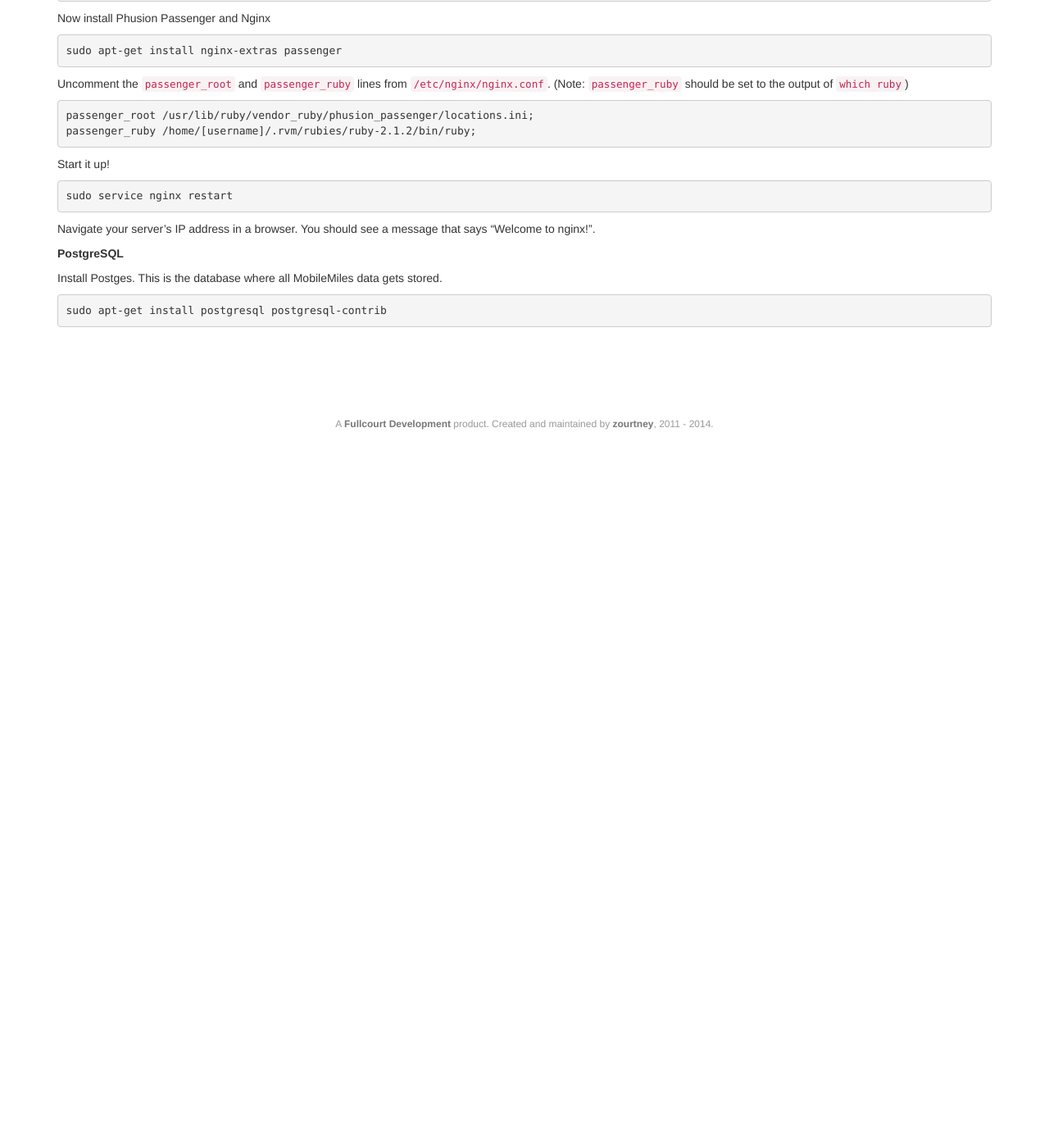
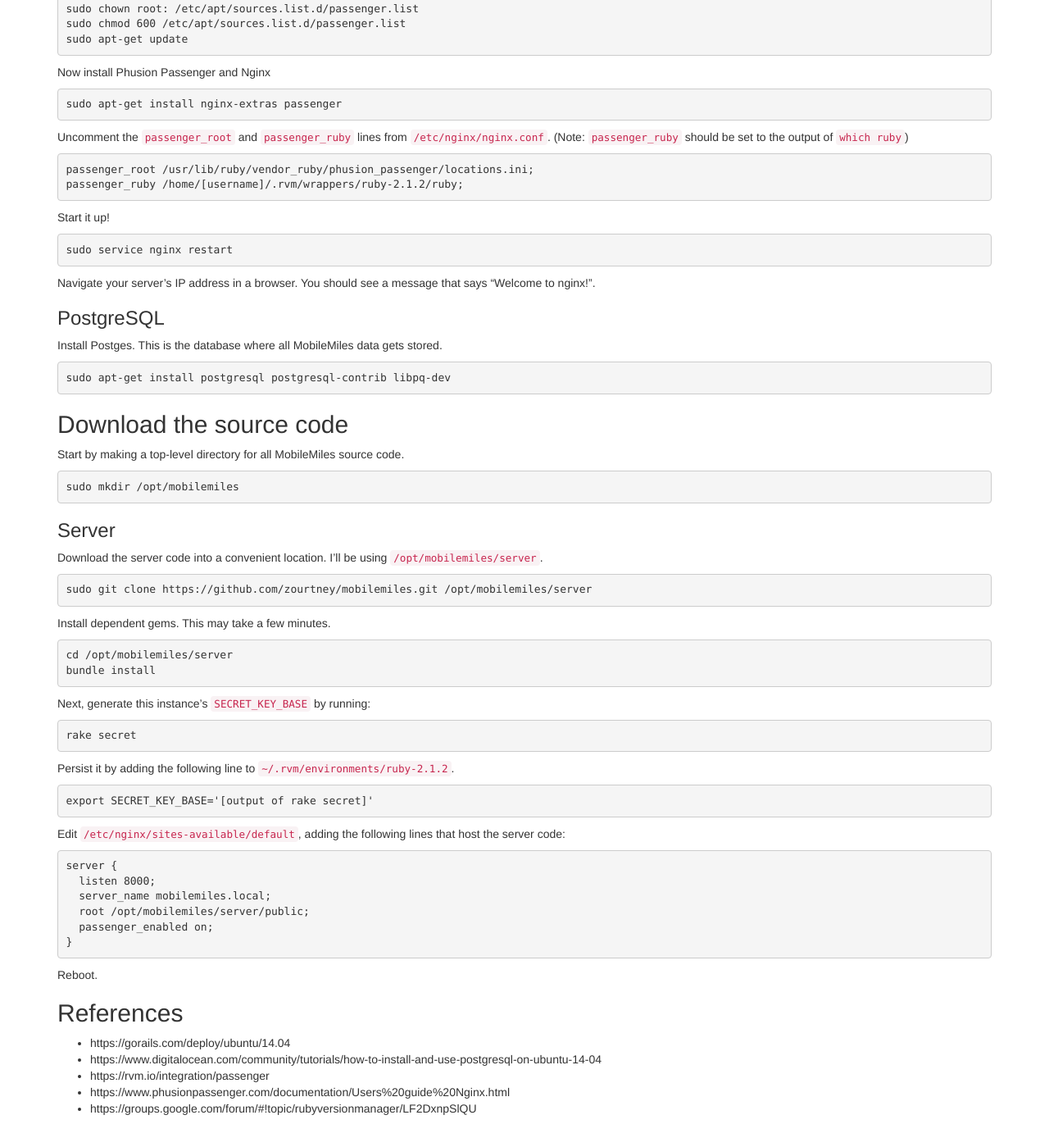
Before and after one commit to zourtney/mobilemiles, a Jekyll site: the page built from setup.md, in a window 1280 px wide and 1400 px high, scrolled down 1364 px. Shown: the whole window at 82% size. Built offline with Jekyll 4.4.1, drawn with Linux system fonts in a browser that asks for light colours; before the commit the page ends 1910 px from its top, so only the background shows below that.

Commit message:
Server install updates
Still very much a work in progress.

```diff
--- a/setup.md
+++ b/setup.md
@@ -28,19 +28,19 @@ On Ubuntu systems, you can install these dependencies with `apt-get`. Let's star
 
     sudo apt-get update
 
-**Git**
+### Git
 
 Install git. This will be used to grab source code from GitHub.
 
     sudo apt-get install git
 
-**Node.js**
+### Node.js
 
 Now install Node.js its package manager (npm). This will be used to build the UI source code:
 
     sudo apt-get install nodejs npm
 
-**Ruby**
+### Ruby
 
 Next, install [rvm](https://rvm.io/), a version manager for Ruby and default to using Ruby 2.1.2. This will be used to run the back-end code:
 
@@ -51,7 +51,7 @@ Next, install [rvm](https://rvm.io/), a version manager for Ruby and default to
     rvm install 2.1.2
     rvm use 2.1.2 --default
 
-**Nginx and Phusion Passenger**
+### Nginx and Phusion Passenger
 
 Next we need to install Nginx and Phusion Passenger to actually serve the MobileMiles front- and back-end code. The following steps were mostly taken from [here](https://www.phusionpassenger.com/documentation/Users%20guide%20Nginx.html#install_on_debian_ubuntu).
 
@@ -77,7 +77,7 @@ Now install Phusion Passenger and Nginx
 Uncomment the `passenger_root` and `passenger_ruby` lines from `/etc/nginx/nginx.conf`. (Note: `passenger_ruby` should be set to the output of `which ruby`)
 
     passenger_root /usr/lib/ruby/vendor_ruby/phusion_passenger/locations.ini;
-    passenger_ruby /home/[username]/.rvm/rubies/ruby-2.1.2/bin/ruby;
+    passenger_ruby /home/[username]/.rvm/wrappers/ruby-2.1.2/ruby;
 
 Start it up!
 
@@ -85,8 +85,57 @@ Start it up!
 
 Navigate your server's IP address in a browser. You should see a message that says "Welcome to nginx!".
 
-**PostgreSQL**
+### PostgreSQL
 
 Install Postges. This is the database where all MobileMiles data gets stored.
 
-    sudo apt-get install postgresql postgresql-contrib
+    sudo apt-get install postgresql postgresql-contrib libpq-dev
+
+
+Download the source code
+------------------------
+
+Start by making a top-level directory for all MobileMiles source code.
+
+    sudo mkdir /opt/mobilemiles
+
+### Server
+
+Download the server code into a convenient location. I'll be using `/opt/mobilemiles/server`.
+
+    sudo git clone https://github.com/zourtney/mobilemiles.git /opt/mobilemiles/server
+
+Install dependent gems. This may take a few minutes.
+
+    cd /opt/mobilemiles/server
+    bundle install
+
+Next, generate this instance's `SECRET_KEY_BASE` by running:
+
+    rake secret
+
+Persist it by adding the following line to `~/.rvm/environments/ruby-2.1.2`.
+
+    export SECRET_KEY_BASE='[output of rake secret]'
+
+Edit `/etc/nginx/sites-available/default`, adding the following lines that host the server code:
+
+    server {
+      listen 8000;
+      server_name mobilemiles.local;
+      root /opt/mobilemiles/server/public;
+      passenger_enabled on;
+    }
+
+Reboot.
+
+
+
+References
+----------
+
+- https://gorails.com/deploy/ubuntu/14.04
+- https://www.digitalocean.com/community/tutorials/how-to-install-and-use-postgresql-on-ubuntu-14-04
+- https://rvm.io/integration/passenger
+- https://www.phusionpassenger.com/documentation/Users%20guide%20Nginx.html
+- https://groups.google.com/forum/#!topic/rubyversionmanager/LF2DxnpSlQU
```
